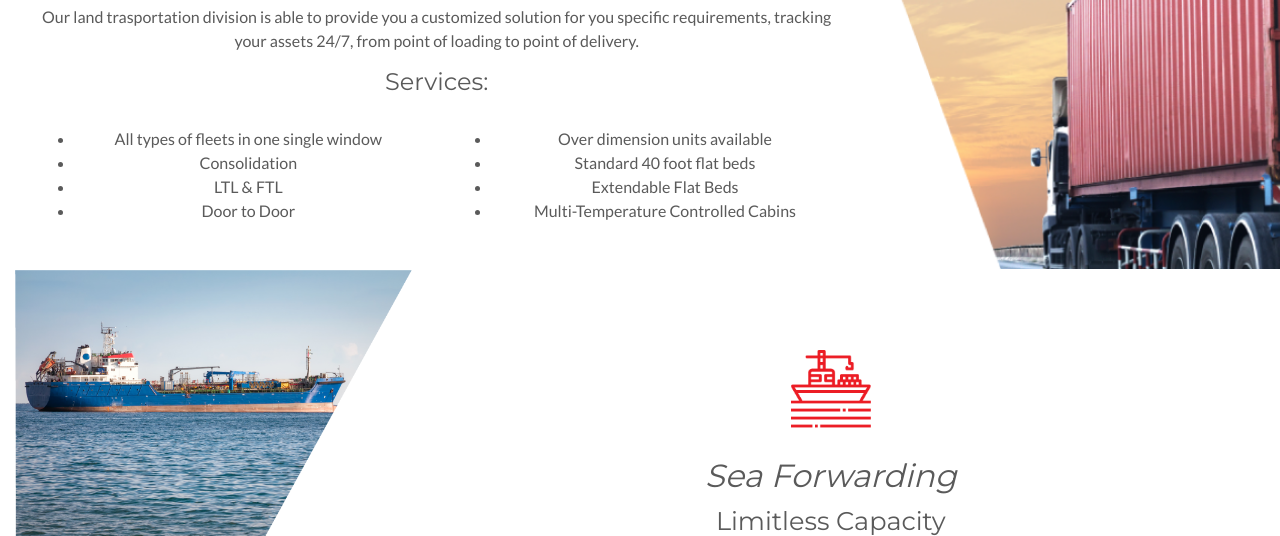
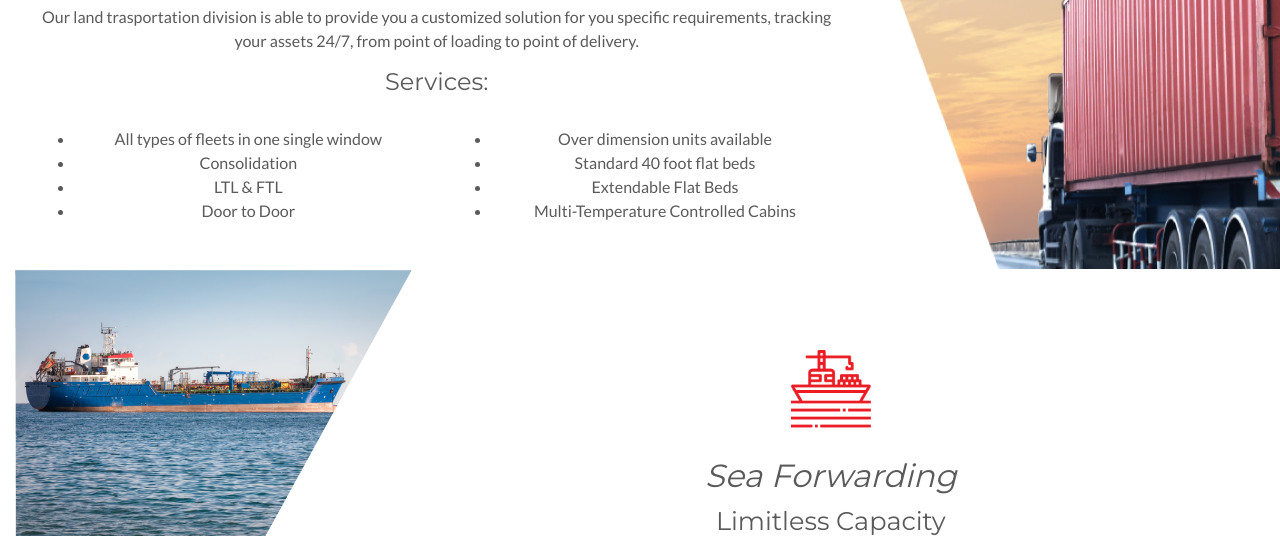
Before and after one commit to jrubalcava28/cge-page, a plain HTML site: page services.html in a window 1280 px wide. Shown: the part 621-1157 px from the top of the page. Drawn offline with nearby package versions, Linux system fonts and the light colour scheme.

```diff
--- a/css/custom.css
+++ b/css/custom.css
@@ -4,10 +4,11 @@
 -------------------------------------------------- */
 /* Padding below the footer and lighter body text */
 .background-image {
+	background-position-y: 130px !important;
 	width: 100%;
 	margin-top: -130px;
   	padding-top: 130px;
-	background-size: cover !important;                      /* <------ */
+	background-size: auto;                      /* <------ */
 	background-repeat:   no-repeat;
 	background-position: center center;
 }
--- a/services.html
+++ b/services.html
@@ -105,7 +105,7 @@
 <!-- servicios
     ================================================== -->
 
-  <section class="background-image" id="Land" style="background-image: url(./img/back.png); background-position-y: 130px;">
+  <section class="background-image" id="Land" style="background-image: url(./img/back.png);">
       <div class="sec3 container-fluid">
       <div class="row">
 
```
